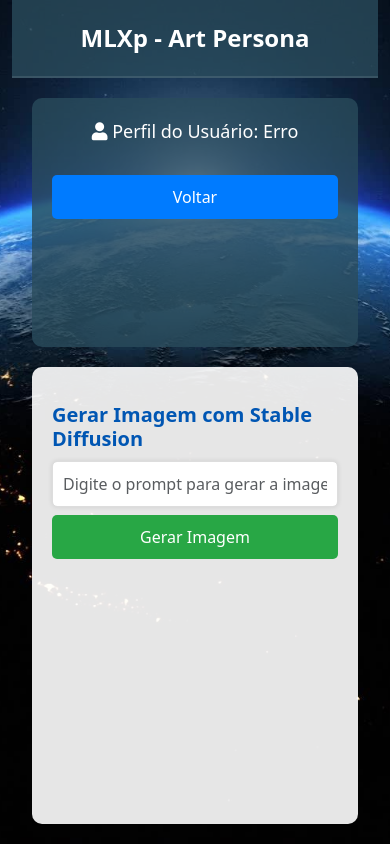
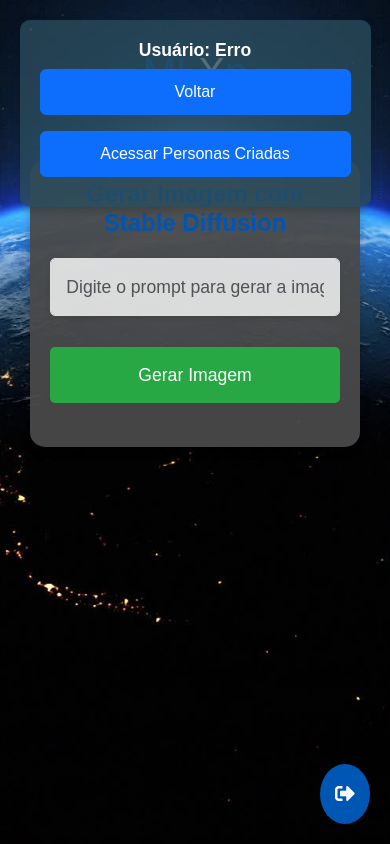
Before and after one commit to antonioreal97/MLXp, a website: page public/artPersona.html in a window 390 px wide. Drawn offline with nearby package versions, Linux system fonts and the light colour scheme; no server answers.

Commit message:
Correção no index e ajustes na pagina artPersona

```diff
--- a/public/artPersona.css
+++ b/public/artPersona.css
@@ -1,117 +1,118 @@
 body {
-    background-image: url('images/fundo2.png'); /* Imagem de fundo */
-    background-size: cover; /* Garante que a imagem cubra todo o fundo */
-    background-position: center; /* Centraliza a imagem de fundo */
-    background-attachment: fixed; /* Faz a imagem ficar fixa ao rolar a página */
-    background-repeat: no-repeat; /* Não repete a imagem */
+  background-image: url('images/fundo2.png');
+  background-size: cover;
+  background-position: center;
+  background-attachment: fixed;
+  background-repeat: no-repeat;
   margin: 0;
   padding: 0;
-    display: flex;
-    flex-direction: column;
-    height: 100vh;
-    overflow-x: hidden;
-    overflow-y: auto;
+  color: #e0e0e0;
+  font-family: Arial, sans-serif;
 }
 
-  .container {
-    display: flex;
-    flex-direction: column;
-    min-height: 100vh;
+.logo {
+  color: #0056b3;
+  font-size: 3.5rem;
+  font-weight: bold;
+  margin-bottom: 20px;
 }
 
-  .header {
-    background-color: rgba(42, 75, 92, 0.8); /* Cor da barra de título */
+.logo h1 span {
   color: white;
-    padding: 20px;
-    text-align: center;
-    font-size: 24px;
-    font-weight: bold;
-    border-bottom: 2px solid rgba(255, 255, 255, 0.1); /* Linha sutil abaixo */
 }
 
-  .main-content-wrapper {
-    flex: 1;
-    display: flex;
-    justify-content: space-between;
-    padding: 20px;
-  }
-
-  .left-panel, .right-panel {
-    background-color: rgba(42, 75, 92, 0.8); /* Cor de fundo da barra lateral */
+.sidebar-top-right {
+  position: absolute;
+  top: 20px;
+  right: 20px;
+  background-color: rgba(42, 75, 92, 0.8);
   color: white;
   padding: 20px;
   border-radius: 10px;
+  text-align: center;
+  box-shadow: 0 4px 10px rgba(0, 0, 0, 0.2);
+  width: 250px;
 }
 
-  .left-panel {
-    flex: 1;
-    max-width: 250px;
+.sidebar-top-right h5 {
+  font-size: 1.1em;
+  font-weight: bold;
 }
 
-  .right-panel {
-    flex: 1;
-    max-width: 250px;
+.sidebar-top-right .btn {
+  width: 100%;
+  padding: 10px;
+  font-size: 1em;
+  margin-bottom: 10px;
 }
 
-  .main-content {
-    flex: 2;
-    padding: 20px;
-    background-color: rgba(255, 255, 255, 0.9);
-    border-radius: 10px;
-  }
-
-  .user-profile {
-    margin-bottom: 20px;
-    font-size: 18px;
+.image-generator {
+  background-color: rgba(74, 74, 74, 0.945);
+  padding: 30px;
+  border-radius: 15px;
+  box-shadow: 0 4px 10px rgba(0, 0, 0, 0.2);
+  max-width: 800px;
   text-align: center;
-  }
-
-  .btn-access-personas {
-    text-align: center;
-  }
-
-  .btn-access-personas button {
-    width: 100%;
-    margin-top: 10px;
-    padding: 10px;
-    background-color: #007bff;
-    color: white;
-    border: none;
-    border-radius: 5px;
-    font-size: 16px;
-  }
-
-  .btn-access-personas button:hover {
-    background-color: #0056b3;
 }
 
 .image-generator h5 {
   font-weight: bold;
   color: #0056b3;
+  margin-bottom: 20px;
+  font-size: 1.5em;
 }
 
 .image-generator input {
   width: 100%;
-    padding: 10px;
-    margin-top: 10px;
+  padding: 15px;
+  margin-top: 15px;
+  background-color: rgba(255, 255, 255, 0.8);
+  color: #333;
   border: 1px solid #ddd;
   border-radius: 5px;
-    box-shadow: 0 0 5px rgba(0, 0, 0, 0.1);
+  box-shadow: 0 2px 5px rgba(0, 0, 0, 0.1);
+  transition: box-shadow 0.3s ease;
+  font-size: 1.1em;
+}
+
+.image-generator input:focus {
+  box-shadow: 0 4px 10px rgba(0, 0, 0, 0.2);
 }
 
 .image-generator button {
-    margin-top: 10px;
+  margin-top: 15px;
   width: 100%;
-    padding: 10px;
+  padding: 15px;
   background-color: #28a745;
   color: white;
   border: none;
   border-radius: 5px;
-    font-size: 16px;
+  font-size: 1.1em;
+  transition: background-color 0.3s ease, transform 0.1s ease;
 }
 
 .image-generator button:hover {
   background-color: #218838;
+  transform: scale(1.05);
+}
+
+#downloadImageLink {
+  display: none;
+  width: 100%;
+  padding: 15px;
+  background-color: #0056b3;
+  color: white;
+  text-align: center;
+  border-radius: 5px;
+  margin-top: 15px;
+  text-decoration: none;
+  font-size: 1.1em;
+  transition: background-color 0.3s ease, transform 0.1s ease;
+}
+
+#downloadImageLink:hover {
+  background-color: #004494;
+  transform: scale(1.05);
 }
 
 #generatedImage img {
@@ -119,21 +120,54 @@
   height: auto;
   border-radius: 10px;
   margin-top: 20px;
-    box-shadow: 0 4px 10px rgba(0, 0, 0, 0.1);
+  box-shadow: 0 4px 10px rgba(0, 0, 0, 0.3);
 }
 
-  /* Para telas pequenas */
-  @media only screen and (max-width: 768px) {
-    .main-content-wrapper {
-      flex-direction: column;
+#loadingIcon {
+  color: #9e9e9e;
+  margin-top: 20px;
 }
 
-    .left-panel, .right-panel {
-      max-width: 100%;
-      margin-bottom: 20px;
+#loadingIcon p {
+  margin-top: 10px;
+  font-size: 1.1em;
+  color: #9e9e9e;
 }
 
-    .main-content {
-      max-width: 100%;
+/* Botão de logout */
+#logoutBtn {
+  position: fixed;
+  bottom: 20px;
+  right: 20px;
+  background-color: #0056b3;
+  color: white;
+  border: none;
+  border-radius: 50%;
+  padding: 15px;
+  font-size: 20px;
+  cursor: pointer;
+  z-index: 100;
+}
+
+#logoutBtn:hover {
+  background-color: #004494;
+}
+
+/* Responsividade */
+@media only screen and (max-width: 768px) {
+  .logo h1 {
+    font-size: 2.5rem;
+  }
+
+  .sidebar-top-right {
+    width: 90%;
+    right: 5%;
+    top: 20px;
+  }
+
+  .image-generator {
+    max-width: 90%;
+    margin: 20px auto;
+    padding: 20px;
   }
 }
--- a/public/artPersona.html
+++ b/public/artPersona.html
@@ -3,34 +3,47 @@
 <head>
     <meta charset="UTF-8">
     <meta name="viewport" content="width=device-width, initial-scale=1.0">
-  <title>MLX - Art Persona</title>
+    <title>MLXp - Geração de Imagem</title>
     <link href="https://cdn.jsdelivr.net/npm/bootstrap@5.3.2/dist/css/bootstrap.min.css" rel="stylesheet">
-  <link href="https://cdnjs.cloudflare.com/ajax/libs/font-awesome/5.15.3/css/all.min.css" rel="stylesheet">
-  <link href="artPersona.css" rel="stylesheet"> <!-- Link para o arquivo externo de estilo -->
+    <link rel="stylesheet" href="https://cdnjs.cloudflare.com/ajax/libs/font-awesome/5.15.3/css/all.min.css">
+    <link href="artPersona.css" rel="stylesheet"> <!-- Link para o arquivo CSS atualizado -->
 </head>
 <body>
-  <div class="container">
-    <div class="header">MLXp - Art Persona</div>
-
-    <div class="main-content-wrapper">
-      <div class="left-panel col-md-3">
-        <div class="user-profile">
-          <i class="fas fa-user"></i> Perfil do Usuário: <span id="username">Carregando...</span>
+    <div class="container-fluid">
+        <!-- Logotipo Centralizado -->
+        <div class="row justify-content-center mt-5">
+            <div class="col-md-8 text-center">
+                <div class="logo">
+                    <h1>ML<span>X</span>p</h1>
                 </div>
-        <div class="btn-access-personas">
-          <button class="btn btn-primary" onclick="accessMainPage()">Voltar</button>
             </div>
         </div>
 
-      <div class="main-content col-md-9">
+        <!-- Barra lateral no canto superior direito -->
+        <div class="sidebar-top-right">
+            <h5>Usuário: <span id="username">Carregando...</span></h5>
+            <button class="btn btn-primary mb-3" onclick="accessMainPage()">Voltar</button>
+            <button class="btn btn-primary" onclick="accessUserPersonas()">Acessar Personas Criadas</button>
+        </div>
+
+        <!-- Conteúdo Principal Centralizado -->
+        <div class="row justify-content-center mt-4">
+            <div class="col-md-10 col-lg-8 d-flex justify-content-center align-items-center">
                 <!-- Seção de geração de imagem -->
-        <div class="image-generator mt-3">
+                <div class="image-generator text-center">
                     <h5>Gerar Imagem com Stable Diffusion</h5>
-          <input type="text" id="imagePrompt" class="form-control" placeholder="Digite o prompt para gerar a imagem" />
-          <button class="btn btn-primary mt-2" onclick="generateImage()">Gerar Imagem</button>
-          <div id="generatedImage" class="mt-3"></div> <!-- Aqui será exibida a imagem gerada -->
+                    <input type="text" id="imagePrompt" class="form-control my-3" placeholder="Digite o prompt para gerar a imagem" />
+                    <button class="btn btn-primary" onclick="generateImage()">Gerar Imagem</button>
+
+                    <!-- Aqui será exibida a imagem gerada -->
+                    <div id="generatedImage" class="mt-4"></div>
+
+                    <!-- Botão de download da imagem (invisível até a imagem ser gerada) -->
+                    <a id="downloadImageLink" class="btn btn-success mt-3" style="display: none;" download="generated_image.png">Download da Imagem</a>
+
+                    <!-- Ícone de loading -->
                     <div id="loadingIcon" class="mt-3 text-center" style="display: none;">
-            <i class="fas fa-spinner fa-spin fa-3x"></i> <!-- Ícone de loading -->
+                        <i class="fas fa-spinner fa-spin fa-3x"></i>
                         <p>Gerando imagem...</p>
                     </div>
                 </div>
@@ -38,6 +51,12 @@
         </div>
     </div>
 
-  <script type="text/javascript" src="artPersona.js"> </script>
+    <!-- Botão de logout -->
+    <button id="logoutBtn" title="Logout" onclick="logoutUser()">
+        <i class="fas fa-sign-out-alt"></i>
+    </button>
+
+    <!-- Referência ao JavaScript externo -->
+    <script type="text/javascript" src="artPersona.js"></script>
 </body>
 </html>
--- a/public/artPersona.js
+++ b/public/artPersona.js
@@ -1,5 +1,9 @@
 function accessMainPage() {
   window.location.href = '/personas.html'; // Redireciona para a página principal de personas
+}
+
+function accessUserPersonas() {
+  window.location.href = 'user-personas.html';
 }
 
 // Função para obter o token CSRF dos cookies
@@ -20,6 +24,7 @@
   // Exibe o ícone de loading
   document.getElementById('loadingIcon').style.display = 'block';
   document.getElementById('generatedImage').innerHTML = ''; // Limpa a imagem anterior, se houver
+  document.getElementById('downloadImageLink').style.display = 'none'; // Esconde o link de download inicialmente
 
   try {
     // Fazendo a chamada ao backend para gerar imagem
@@ -48,12 +53,39 @@
     // Atualiza a div para exibir a imagem gerada
     document.getElementById('generatedImage').innerHTML = `<img src="${fullImageUrl}" alt="Imagem gerada" class="img-fluid"/>`;
 
+    // Configura o link de download
+    const downloadLink = document.getElementById('downloadImageLink');
+    downloadLink.href = fullImageUrl;
+    downloadLink.style.display = 'inline-block'; // Exibe o link de download
   } catch (error) {
     console.error('Erro ao gerar imagem:', error);
     alert('Erro ao gerar imagem. Por favor, tente novamente.');
   } finally {
     // Oculta o ícone de loading após a conclusão
     document.getElementById('loadingIcon').style.display = 'none';
+  }
+}
+
+// Função para fazer o logout do usuário
+async function logoutUser() {
+  try {
+      const csrfToken = document.cookie.split('; ').find(row => row.startsWith('XSRF-TOKEN=')).split('=')[1];
+
+      const response = await fetch('/logout', {
+          method: 'POST',
+          headers: {
+              'Content-Type': 'application/json',
+              'CSRF-Token': csrfToken
+          }
+      });
+      if (response.ok) {
+          window.location.href = 'index.html'; // Redireciona para a página de login (index.html)
+      } else {
+          alert('Erro ao fazer logout.');
+      }
+  } catch (error) {
+      console.error('Erro ao fazer logout:', error);
+      alert('Erro ao tentar fazer logout.');
   }
 }
 
--- a/public/index.css
+++ b/public/index.css
@@ -32,7 +32,7 @@
 
 .content {
     position: relative;
-    top: 35%;
+    top: 30%;
     transform: translateY(-50%);
     z-index: 3;
 }
@@ -80,7 +80,7 @@
     position: absolute;
     top: 20px;
     right: 20px;
-    z-index: 3;
+    z-index: 10;
 }
 
 .btn-group .btn {
--- a/server/historico-chat.json
+++ b/server/historico-chat.json
@@ -9,7 +9,7 @@
     "description": "\"Cristiano Ronaldo: Ex-atacou português, quatro vezes vencedor do Ballon d'Or, conhecido por sua habilidade e capacidade de marcar gols importantes.\""
   },
   "Michael Jordan": {
-    "description": "\"Michael Jordan: 6'6\" basketball legend, known for his unmatched competitiveness, clutch shooting, and iconic 'Jumpman' persona, earning six NBA championships and five MVP awards.\" (49 caracteres)"
+    "description": "\"Michael Jordan: lenda do basquete de 6'6\", conhecido por sua competitividade incomparável, arremesso de embreagem e personalidade icônica de 'Jumpman', ganhando seis campeonatos da NBA e cinco prêmios MVP.\" (49 caracteres)"
   },
   "Steve Jobs": {
     "description": "Steve Jobs: Visionário, inovador e líder visionário, criou Apple e Pixar, revolucionou tecnologia e design, tornando-se um dos empresários mais influentes do século XX."
--- a/server/users.json
+++ b/server/users.json
@@ -18,5 +18,10 @@
     "username": "joao",
     "password": "$2b$10$eM44vE/I0MabzPTiXBv06u6KHRJtzYMz00ahcQknAABKsSJqMcAXm",
     "email": "j@gmail.com"
+  },
+  {
+    "username": "caio",
+    "password": "$2b$10$HVkCVdLtniz1KBMAYAPtJeSxRCfzHYAB4d5.h9eSABf9w.CuEFdXG",
+    "email": "c@gmail.com"
   }
 ]
```
Also changed, not shown: public/group-chat.js (+21 -10 lines), public/personas.js (+18 -44 lines), server/app.js (+53 -0 lines), server/user.example.json (added, +7 -0 lines), public/images/colaboração_AI2.png (deleted), server/public-image/generated-image.png (added), server/public-image/generated-image1.png (deleted), 1 other file. Lines whose indentation alone changed are shown as unchanged.
